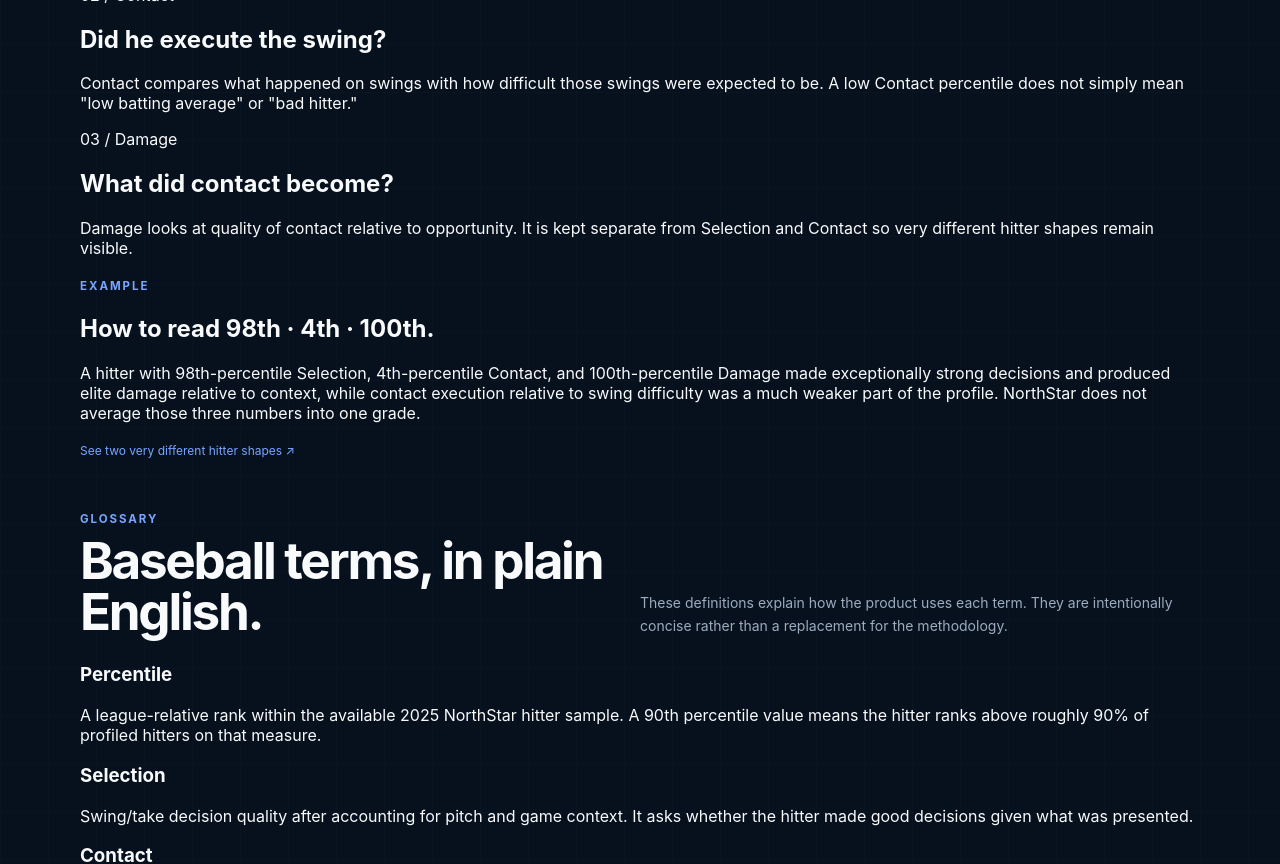
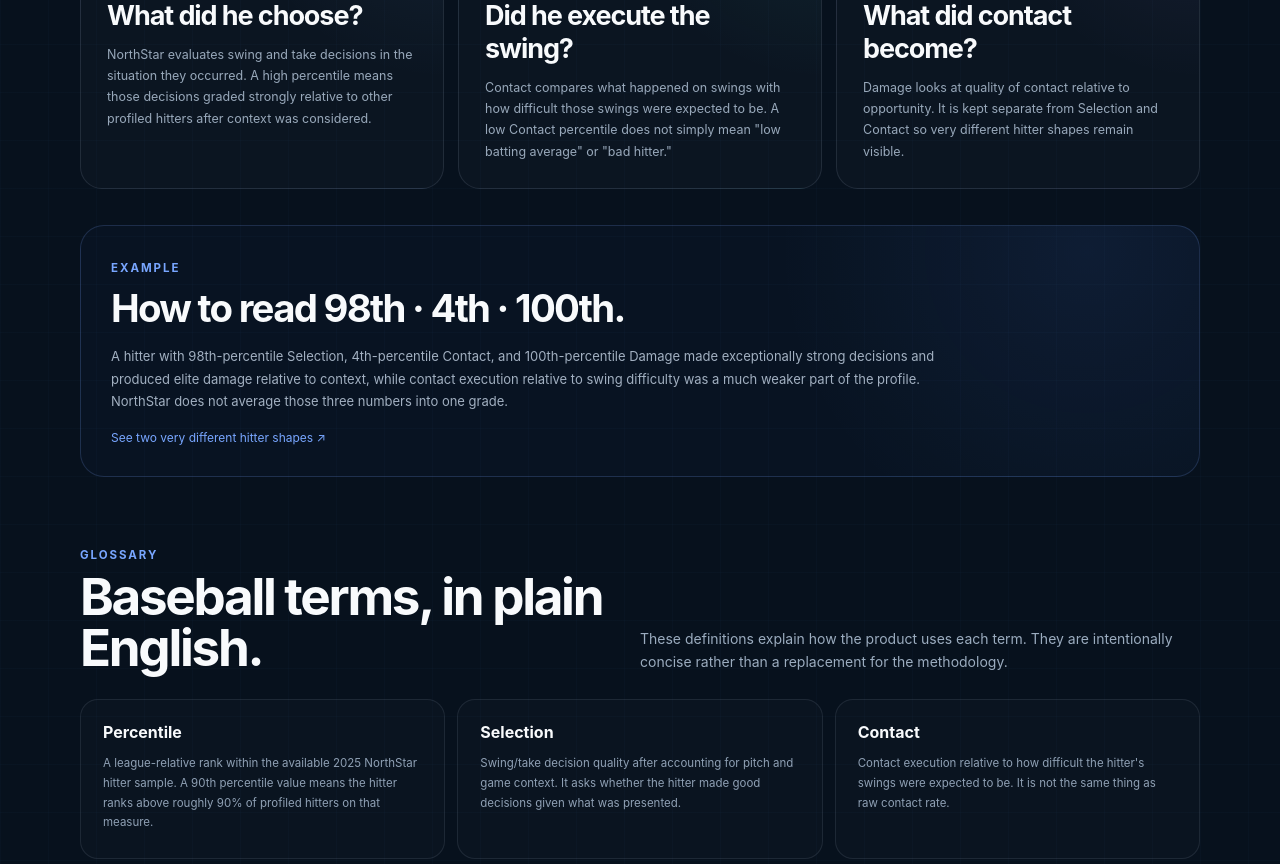
Before and after one commit to royalpriest/northstar-baseball, a Next.js app in the folder web/: page /how-it-works in a window 1280 px wide. Shown: the part 580-1444 px from the top of the page. Built offline with nearby package versions, Linux system fonts and the light colour scheme.

Commit message:
style(web): add interpretation and guide presentation

```diff
--- a/web/app/globals.css
+++ b/web/app/globals.css
@@ -3169,3 +3169,218 @@ a {
   .canada-roster-key { padding: 16px 18px; }
   .canada-coverage { padding: 22px; }
 }
+
+/* Interpretation and guide layer */
+.metric-term {
+  display: inline-flex;
+  align-items: center;
+  gap: 6px;
+  color: inherit;
+  text-decoration: none;
+  cursor: help;
+}
+
+.metric-term > span {
+  width: 14px;
+  height: 14px;
+  display: inline-grid;
+  place-items: center;
+  border: 1px solid rgba(148, 163, 184, 0.2);
+  border-radius: 50%;
+  color: #8192a7;
+  font-size: 8px;
+  line-height: 1;
+  letter-spacing: 0;
+}
+
+.profile-reading {
+  margin-top: 18px;
+  padding: 26px;
+  border: 1px solid rgba(148, 163, 184, 0.16);
+  border-radius: 24px;
+  background:
+    radial-gradient(circle at 92% 0%, rgba(79, 140, 255, 0.05), transparent 28%),
+    linear-gradient(145deg, rgba(255, 255, 255, 0.025), rgba(255, 255, 255, 0.012));
+}
+
+.profile-reading__header {
+  display: flex;
+  align-items: end;
+  justify-content: space-between;
+  gap: 24px;
+  padding-bottom: 18px;
+  border-bottom: 1px solid rgba(148, 163, 184, 0.1);
+}
+
+.profile-reading__header h2 {
+  margin: 6px 0 0;
+  font-size: 24px;
+  letter-spacing: -0.035em;
+}
+
+.profile-reading__grid {
+  display: grid;
+  grid-template-columns: repeat(3, minmax(0, 1fr));
+  gap: 12px;
+  padding-top: 14px;
+}
+
+.profile-reading__grid article {
+  min-height: 190px;
+  padding: 19px;
+  border: 1px solid rgba(148, 163, 184, 0.12);
+  border-radius: 17px;
+  background: rgba(255, 255, 255, 0.014);
+}
+
+.profile-reading__grid article > span {
+  color: var(--blue-bright);
+  font-size: 9px;
+  font-weight: 750;
+  text-transform: uppercase;
+  letter-spacing: 0.12em;
+}
+
+.profile-reading__grid article:nth-child(2) > span {
+  color: var(--cyan);
+}
+
+.profile-reading__grid article:nth-child(3) > span {
+  color: var(--violet);
+}
+
+.profile-reading__grid p {
+  margin: 17px 0 14px;
+  color: #a2b0c1;
+  font-size: 12px;
+  line-height: 1.65;
+}
+
+.profile-reading__grid small {
+  color: #708197;
+  font-size: 9.5px;
+  line-height: 1.5;
+}
+
+.guide-steps {
+  display: grid;
+  grid-template-columns: repeat(3, minmax(0, 1fr));
+  gap: 14px;
+  padding: 38px 0 18px;
+}
+
+.guide-step {
+  --guide-color: var(--blue-bright);
+  min-height: 280px;
+  padding: 26px;
+  border: 1px solid rgba(148, 163, 184, 0.16);
+  border-radius: 22px;
+  background:
+    radial-gradient(circle at 100% 0%, color-mix(in srgb, var(--guide-color) 8%, transparent), transparent 42%),
+    rgba(255, 255, 255, 0.018);
+}
+
+.guide-step--contact {
+  --guide-color: var(--cyan);
+}
+
+.guide-step--damage {
+  --guide-color: var(--violet);
+}
+
+.guide-step > span {
+  color: var(--guide-color);
+  font-size: 9.5px;
+  text-transform: uppercase;
+  letter-spacing: 0.13em;
+}
+
+.guide-step h2 {
+  margin: 74px 0 12px;
+  font-size: 27px;
+  letter-spacing: -0.04em;
+}
+
+.guide-step p {
+  margin: 0;
+  color: #98a8ba;
+  font-size: 12.5px;
+  line-height: 1.7;
+}
+
+.guide-example {
+  margin: 18px 0 18px;
+  padding: 30px;
+  border: 1px solid rgba(120, 166, 255, 0.18);
+  border-radius: 24px;
+  background:
+    radial-gradient(circle at 90% 10%, rgba(79, 140, 255, 0.08), transparent 30%),
+    rgba(79, 140, 255, 0.025);
+}
+
+.guide-example h2 {
+  margin: 9px 0 14px;
+  font-size: clamp(28px, 3vw, 40px);
+  letter-spacing: -0.045em;
+}
+
+.guide-example p {
+  max-width: 850px;
+  color: #a2b0c1;
+  font-size: 13px;
+  line-height: 1.75;
+}
+
+.glossary-grid {
+  display: grid;
+  grid-template-columns: repeat(3, minmax(0, 1fr));
+  gap: 12px;
+}
+
+.glossary-card {
+  min-height: 160px;
+  padding: 22px;
+  border: 1px solid rgba(148, 163, 184, 0.14);
+  border-radius: 18px;
+  background: rgba(255, 255, 255, 0.016);
+}
+
+.glossary-card h3 {
+  margin: 0 0 12px;
+  font-size: 16px;
+}
+
+.glossary-card p {
+  margin: 0;
+  color: #8fa0b4;
+  font-size: 11.5px;
+  line-height: 1.7;
+}
+
+@media (max-width: 900px) {
+  .profile-reading__grid,
+  .guide-steps,
+  .glossary-grid {
+    grid-template-columns: 1fr;
+  }
+
+  .profile-reading__grid article,
+  .guide-step {
+    min-height: 0;
+  }
+
+  .guide-step h2 {
+    margin-top: 38px;
+  }
+}
+
+@media (max-width: 760px) {
+  .profile-reading__header {
+    display: block;
+  }
+
+  .profile-reading__header .link-arrow {
+    display: inline-block;
+    margin-top: 12px;
+  }
+}
```
